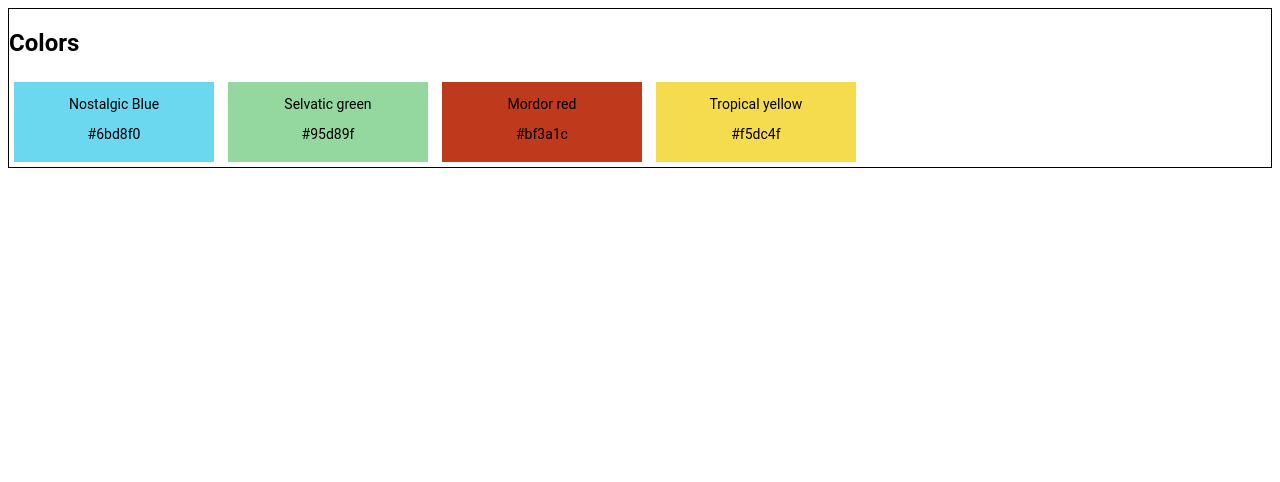
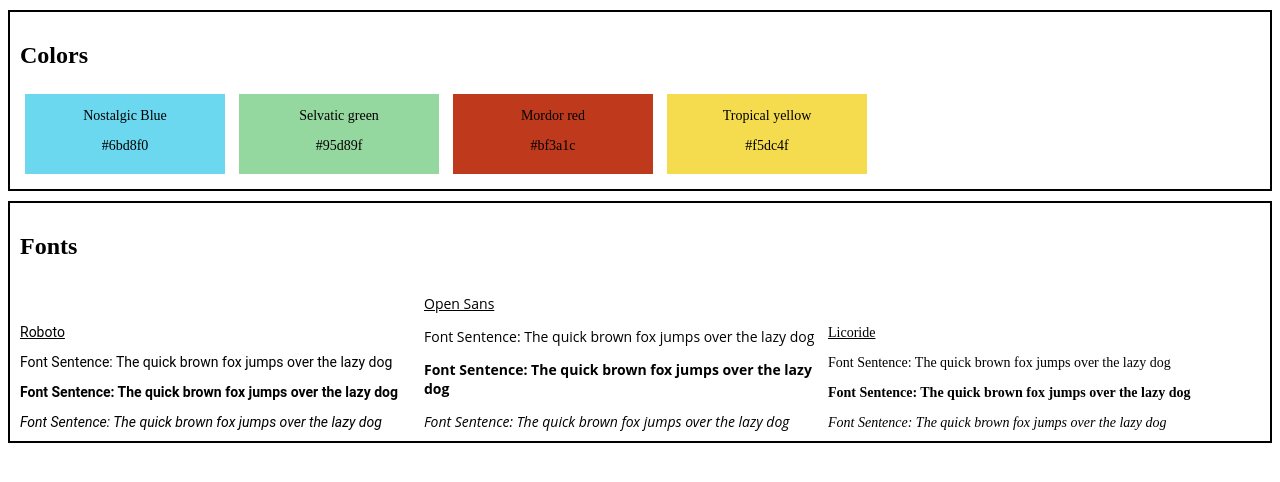
Before and after one commit to samuel295/ind-wds, a website: page index.html in a window 1280 px wide. Drawn offline with Linux system fonts and the light colour scheme; a web font is replaced by a local one.

Commit message:
Font section added

```diff
--- a/index.html
+++ b/index.html
@@ -32,10 +32,27 @@
                 <p>Tropical yellow</p>
                 <p>#f5dc4f</p>
             </div>
-
         </div>
-        <div id="fonts">
-
+        <div id="fontsContainer">
+            <h1>Fonts</h1>
+            <div id="roboto" class="sentence">
+                <p  class="fontTitle">Roboto</p>
+                <p class="plain">Font Sentence: The quick brown fox jumps over the lazy dog</p>
+                <p class="bold">Font Sentence: The quick brown fox jumps over the lazy dog</p>
+                <p class="italic">Font Sentence: The quick brown fox jumps over the lazy dog</p>
+            </div>
+            <div id="openSans" class="sentence">
+                <p class="fontTitle">Open Sans</p>
+                <p class="plain">Font Sentence: The quick brown fox jumps over the lazy dog</p>
+                <p class="bold">Font Sentence: The quick brown fox jumps over the lazy dog</p>
+                <p class="italic">Font Sentence: The quick brown fox jumps over the lazy dog</p>
+            </div>
+            <div id="licoride" class="sentence">
+                <p class="fontTitle">Licoride</p>
+                <p class="plain">Font Sentence: The quick brown fox jumps over the lazy dog</p>
+                <p class="bold">Font Sentence: The quick brown fox jumps over the lazy dog</p>
+                <p class="italic">Font Sentence: The quick brown fox jumps over the lazy dog</p>
+            </div>
         </div>
         <div id="textStyles">
 
--- a/src/resources/css/styles.css
+++ b/src/resources/css/styles.css
@@ -1,11 +1,43 @@
-* {
+@font-face {
+    font-family: 'Roboto';
+    font-style: normal;
+    font-weight: 400;
+    src: url(https://fonts.gstatic.com/s/roboto/v29/KFOmCnqEu92Fr1Mu4mxKKTU1Kg.woff2) format('woff2');
+    unicode-range: U+0000-00FF, U+0131, U+0152-0153, U+02BB-02BC, U+02C6, U+02DA, U+02DC, U+2000-206F, U+2074, U+20AC, U+2122, U+2191, U+2193, U+2212, U+2215, U+FEFF, U+FFFD;
+  }
+
+  @font-face {
+    font-family: 'Shizuru';
+    font-style: normal;
+    font-weight: 400;
+    src: url(https://fonts.gstatic.com/s/shizuru/v5/O4ZSFGfvnxFiCA3i30cJkAUS1XWW2in2iBGsacy03WSyMwogVW4E7g.119.woff2) format('woff2');
+    unicode-range: U+20, U+2027, U+3001-3002, U+3041-307f, U+3081-308f, U+3091-3093, U+3099-309a, U+309d-309e, U+30a1-30e1, U+30e3-30ed, U+30ef-30f0, U+30f2-30f4, U+30fb-30fe, U+ff0c, U+ff0e;
+  }
+  @font-face {
+    font-family: 'Open Sans';
+    font-style: normal;
+    font-weight: 400;
+    font-stretch: 100%;
+    src: url(https://fonts.gstatic.com/s/opensans/v27/memSYaGs126MiZpBA-UvWbX2vVnXBbObj2OVZyOOSr4dVJWUgsjZ0B4gaVQUwaEQbjA.woff) format('woff');
+    unicode-range: U+0000-00FF, U+0131, U+0152-0153, U+02BB-02BC, U+02C6, U+02DA, U+02DC, U+2000-206F, U+2074, U+20AC, U+2122, U+2191, U+2193, U+2212, U+2215, U+FEFF, U+FFFD;
+  }
+  @font-face {
+    font-family: 'Licorice';
+    font-style: normal;
+    font-weight: 400;
+    src: url(https://fonts.gstatic.com/s/licorice/v1/t5tjIR8TMomTCAyjNn2wjKPCzzHv.woff2) format('woff2');
+    unicode-range: U+0000-00FF, U+0131, U+0152-0153, U+02BB-02BC, U+02C6, U+02DA, U+02DC, U+2000-206F, U+2074, U+20AC, U+2122, U+2191, U+2193, U+2212, U+2215, U+FEFF, U+FFFD;
+  }
+  * {
     box-sizing: border-box;
-    /* font-family: 'Segoe UI', Tahoma, Geneva, Verdana, sans-serif; */
-    font-family: Roboto, sans-serif;
 }
 
+/* Colors section */
+
 #colorsContainer {
-    border: 1px black solid;
+    border: 2px black solid;
+    margin: 10px 0;
+    padding: 10px;
 }
 
 .color {
@@ -30,3 +62,41 @@
 #yellow {
     background-color: #f5dc4f;
 }
+
+/* Fonts section */
+#fontsContainer {
+    border: 2px black solid;
+    margin: 10px 0;
+    padding: 10px;
+}
+
+.sentence {
+    display: inline-block;
+    border: 1px black;
+    width: 400px;
+    height: 20px;
+    font-size: 14px;
+}
+
+.fontTitle {
+    text-decoration: underline;
+}
+
+#roboto {
+    font-family: Roboto;
+}
+
+#openSans {
+    font-family: 'Open Sans';
+}
+
+#licoride {
+    font-family: 'Licoride';
+}
+.bold {
+    font-weight: 700;
+}
+
+.italic {
+    font-style: italic;
+}
```
